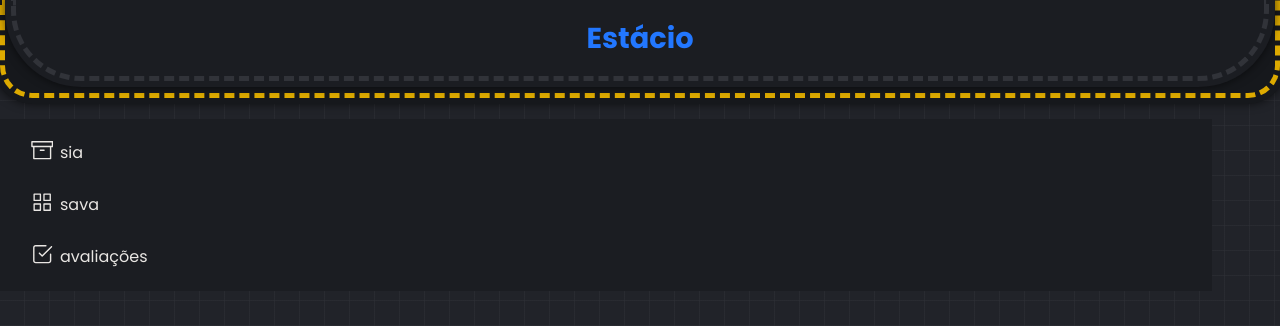
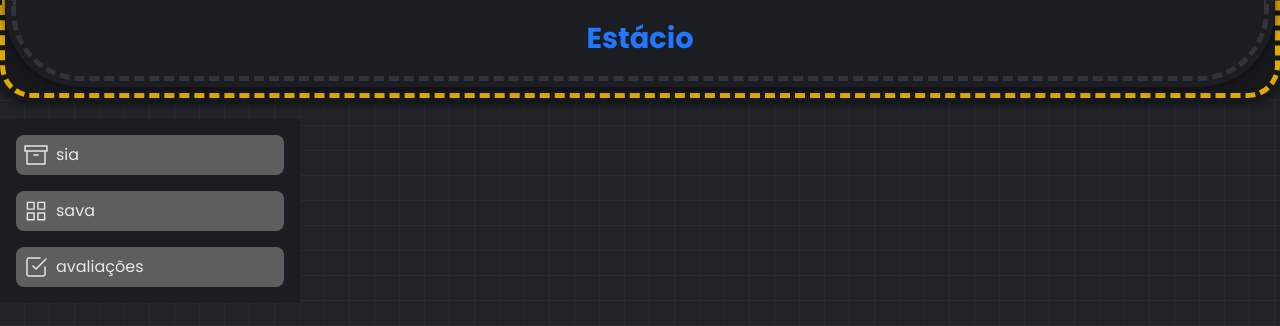
Before and after one commit to ceo-estacio/sia, a plain HTML site: page index.html in a window 1280 px wide. Drawn offline with Linux system fonts and the light colour scheme.

Commit message:
@Ceo-Sammarco - qua 02 out 24

```diff
--- a/index.html
+++ b/index.html
@@ -200,37 +200,7 @@
             width: 100%;
             height: 100%;
          }
-         icon {
-            display: grid;
-            grid-template-columns: repeat( 1, 80% );
-            grid-template-rows: 80% 20%;
-            justify-content: center;
-            place-items: center;
-            gap: 2%;
-            padding: 4px;
-            border-radius: 0.5em;
-            cursor: pointer;
-            overflow: hidden;
-            transition: all .2s ease;
-         }
-         icon:has( icon-img ):hover {
-            background: #0005;
-            border-left: #27f 2px solid;
-            color: #ffab00;
-            transition: all .2s ease;
-         }
-         icon-img {
-            display: grid !important;
-            place-items: center;
-            width: 100%;
-            aspect-ratio: 1 / 1;
-            border-radius: 5em;
-            background: #f5f5f510;
-         }
-         icon-name {
-            text-transform: capitalize;
-            font-size: x-small;
-         }
+
          drawer {
             display: block;
             height: 100%;
@@ -428,24 +398,32 @@
                      <style>
                         drawer {
                            display: flex;
+                           width: clamp( 100px, 75%, 300px );
                         }
                         drawer-body {
                            display: flex;
                            flex-direction: column;
+                           width: 100%;
                            gap: 1em;
                            padding: 1em;
                         }
 
                         drawer-item {
                            display: flex;
+                           width: 100%;
                            align-items: center;
-                           height: 36px;
+                           gap: .5em;
                            padding: .5em;
+                           background-color: #5e5e5e;
+                           border-radius: .5em;
                         }
 
                         drawer-item > icon {
-                           width: 36px;
-                           height: 36px;
+                           display: flex;
+                           align-items: center;
+                           justify-content: center;
+                           width: 1.5em;
+                           height: 1.5em;
                            aspect-ratio: 1 / 1;
                         }
 
@@ -478,13 +456,7 @@
 
          /* ==[ events ]==================== */
          window.addEventListener( 'load', ev => {
-            let NavLinks = $$( 'navlink' );
-
-
-
-            NavLinks.forEach( link => link.addEventListener( 'click', ev => {
-               window.open( link.getAttribute( 'to' ), '_blank' );
-            } ) );
+            LoadNavlinks();
 
             LoadDrawerMenu();
 
```
